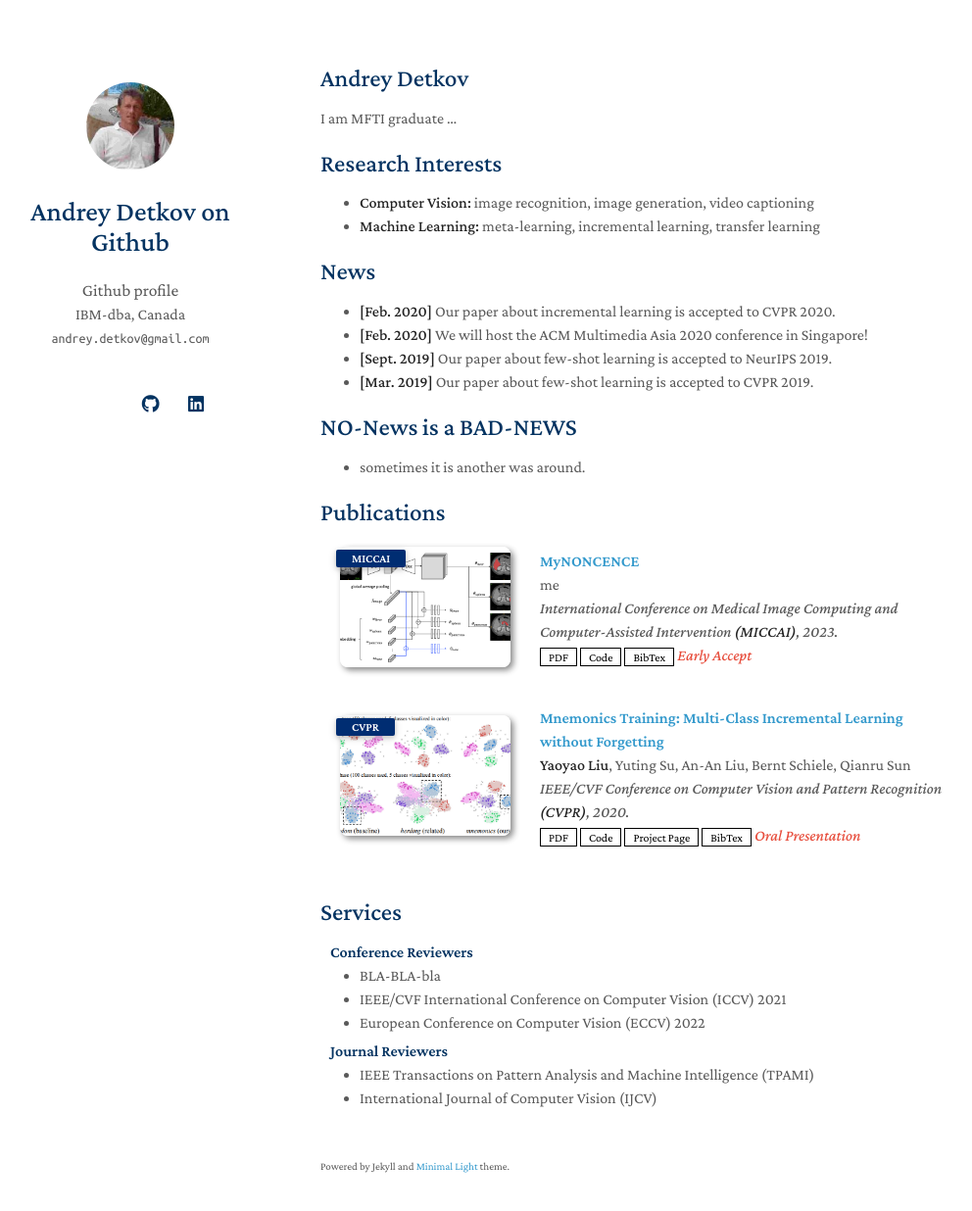
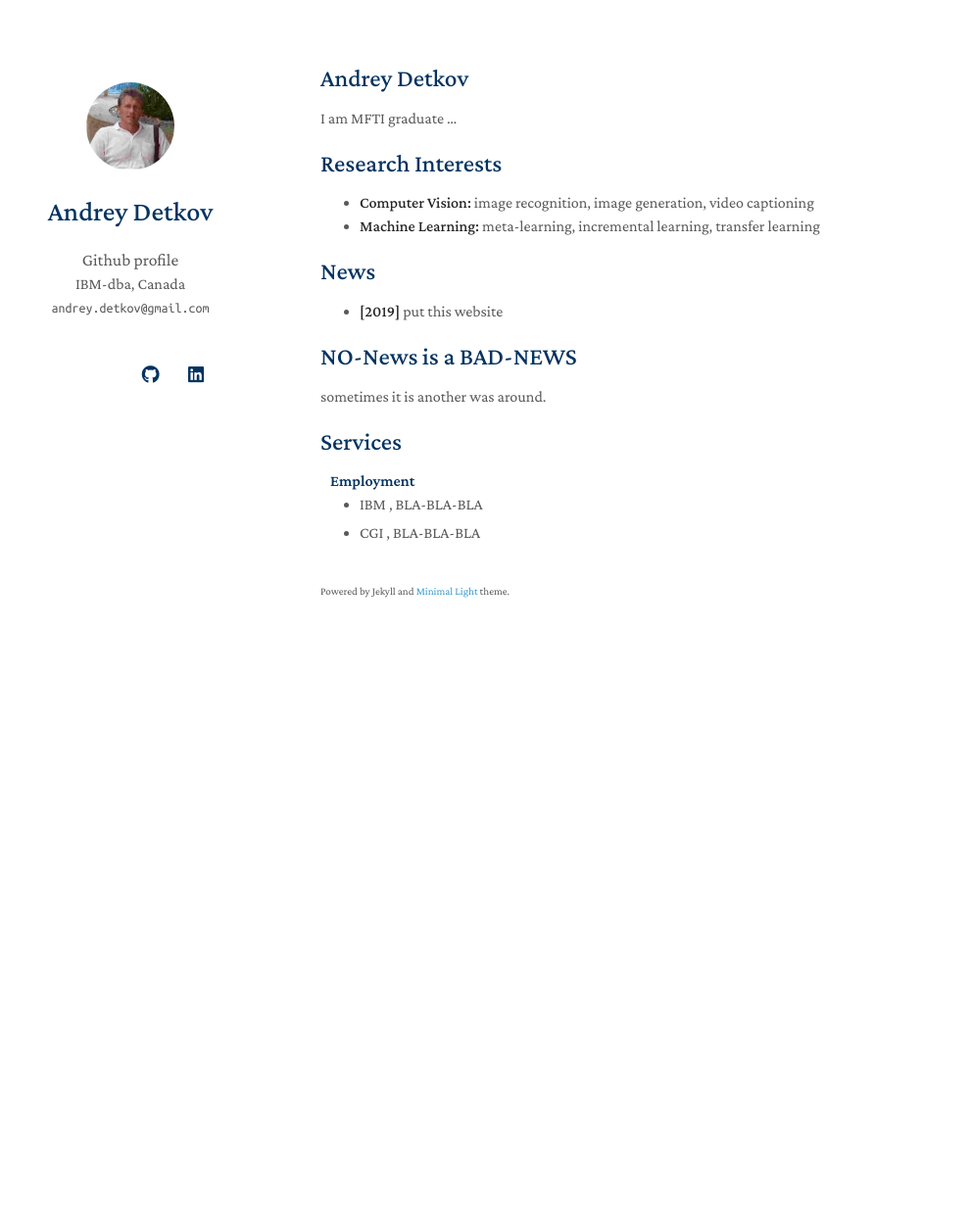
Before and after one commit to andreydetkov/Andrey-Detkov, a Jekyll site: the page built from index.md, in a window 1280 px wide and 1271 px high. Shown: the top 1236 px of the window at 98% size, without its empty margins (143-1135 px from the left). Built offline with Jekyll 4.4.1, drawn with Linux system fonts in a browser that asks for light colours; nearby versions of some CDN libraries; a style sheet for code colours, icons or effects is not loaded; our own code applies the rules of GitHub Pages for plain Markdown files.

Commit message:
sort of v2

```diff
--- a/_config.yml
+++ b/_config.yml
@@ -1,5 +1,5 @@
 # Basic Information
-title: Andrey Detkov on Github
+title: Andrey Detkov
 position: Github profile
 affiliation: IBM-dba, Canada
 email: andrey.detkov@gmail.com
@@ -44,7 +44,6 @@ google_analytics: UA-111540567-4
 # Use this project as a remote theme for GitHub Pages
 # See the guide here: https://docs.github.com/en/pages/setting-up-a-github-pages-site-with-jekyll/adding-a-theme-to-your-github-pages-site-using-jekyll
 remote_theme: andreydetkov/minima
-# remote_theme: yaoyao-liu/minimal-light
 
 # The following files will be removed from the generated website.
 exclude:
--- a/_includes/services.md
+++ b/_includes/services.md
@@ -1,16 +1,11 @@
 ## Services
 
-<h4 style="margin:0 10px 0;">Conference Reviewers</h4>
+<h4 style="margin:0 10px 0;">Employment</h4>
 
 <ul style="margin:0 0 5px;">
-  <li><a href="http://cvpr2023.thecvf.com/"><autocolor>BLA-BLA-bla</autocolor></a></li>
-  <li><a href="http://iccv2021.thecvf.com/"><autocolor>IEEE/CVF International Conference on Computer Vision (ICCV) 2021</autocolor></a></li>
-  <li><a href="https://eccv2022.ecva.net/"><autocolor>European Conference on Computer Vision (ECCV) 2022</autocolor></a></li>
+  <li><a href="http://www.ibm.com/"><autocolor>IBM , BLA-BLA-BLA</autocolor></a></li>
 </ul>
 
-<h4 style="margin:0 10px 0;">Journal Reviewers</h4>
-
-<ul style="margin:0 0 20px;">
-  <li><a href="https://www.computer.org/csdl/journal/tp"><autocolor>IEEE Transactions on Pattern Analysis and Machine Intelligence (TPAMI)</autocolor></a></li>
-  <li><a href="https://www.springer.com/journal/11263"><autocolor>International Journal of Computer Vision (IJCV)</autocolor></a></li>
+<ul style="margin:0 0 10px;">
+  <li><a href="https://cgi.com/"><autocolor>CGI , BLA-BLA-BLA</autocolor></a></li>
 </ul>
--- a/index.md
+++ b/index.md
@@ -13,14 +13,9 @@ I am MFTI graduate ...
 
 ## News
 
-- **[Feb. 2020]** Our paper about incremental learning is accepted to CVPR 2020.
-- **[Feb. 2020]** We will host the ACM Multimedia Asia 2020 conference in Singapore!
-- **[Sept. 2019]** Our paper about few-shot learning is accepted to NeurIPS 2019.
-- **[Mar. 2019]** Our paper about few-shot learning is accepted to CVPR 2019.
+- **[2019]** put this website
 
 ## NO-News  is a BAD-NEWS
-- sometimes it is another was around.
-
-{% include_relative _includes/publications.md %}
+sometimes it is another was around.
 
 {% include_relative _includes/services.md %}
```
Also changed, not shown: README.md, assets/img/teaser_example.png, 2 other files.
